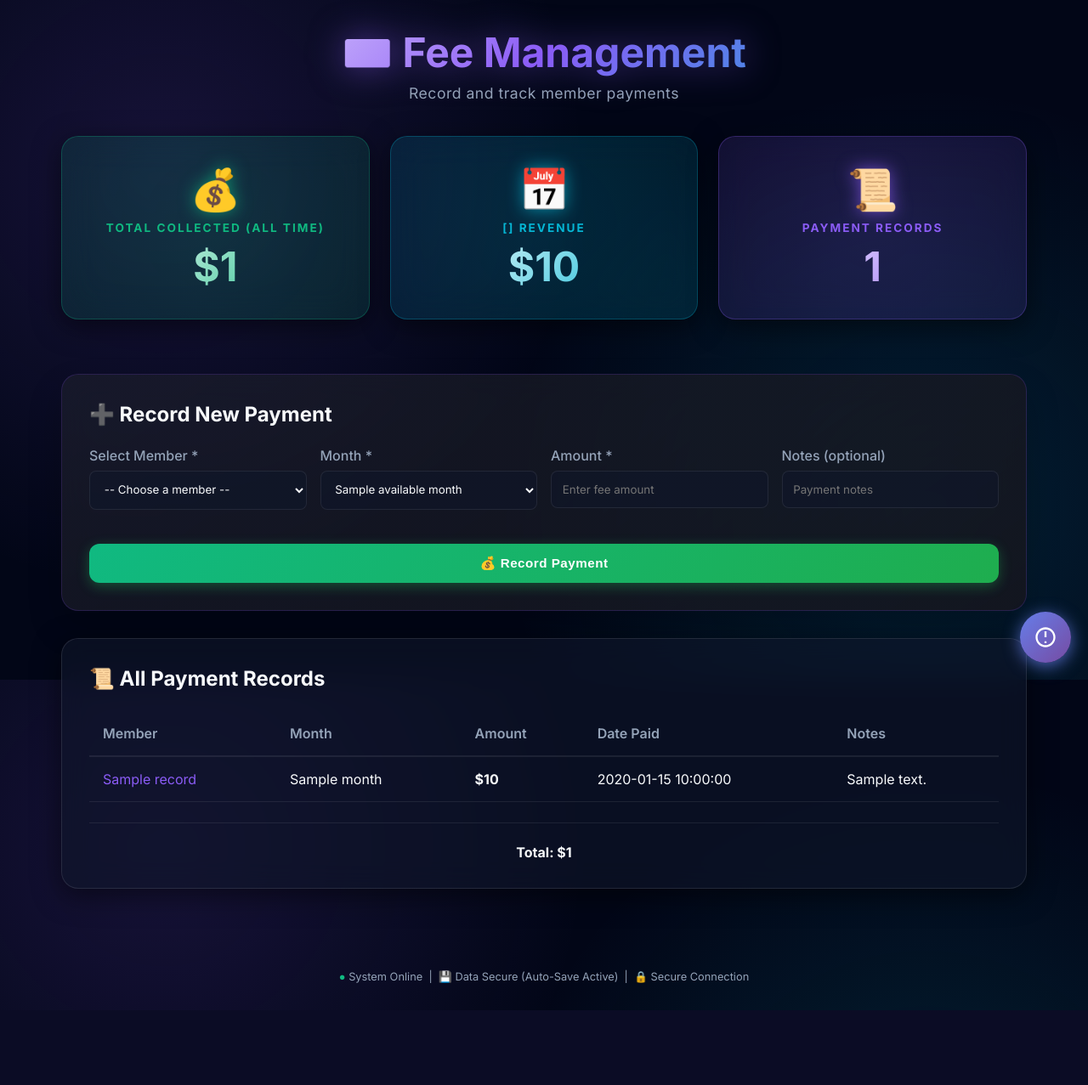
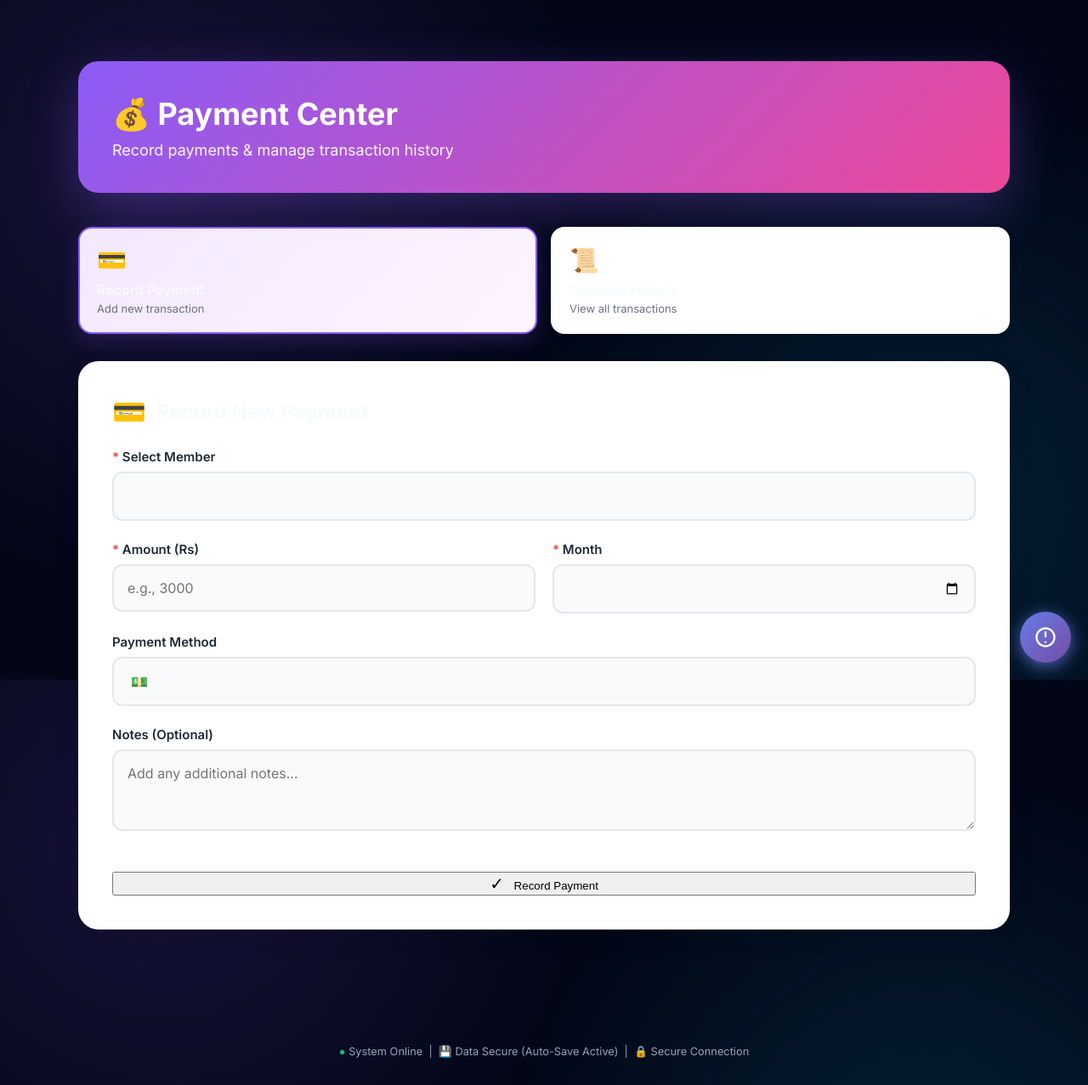
Before and after one commit to AHADKHATTAK1/fitnessmangement, a Flask app: template templates/fees.html in a window 1280 px wide. Shown: the whole page at 85% size. Before the commit the page ends 1189 px from the top, so only its background shows below. Run offline with Flask 3, Linux system fonts and the light colour scheme; the template is opened without the code that fills it: most values are stand-ins (such as "Sample title", 1, 10 or a date in 2020).

Commit message:
DESIGN: Premium Payment Center - Enhanced UI, tabs, beautiful forms & history

```diff
--- a/templates/fees.html
+++ b/templates/fees.html
@@ -1,160 +1,329 @@
 {% extends "base.html" %}
 
-{% block title %}Fee Management - Gym Manager{% endblock %}
+{% block title %}💰 Payment Center - Premium{% endblock %}
 
 {% block content %}
-<div style="text-align: center; margin-bottom: 2.5rem;">
-    <h1
-        style="font-size: 3rem; font-weight: 800; background: linear-gradient(135deg, #fff 0%, var(--primary) 50%, var(--secondary) 100%); -webkit-background-clip: text; -webkit-text-fill-color: transparent; background-clip: text; filter: drop-shadow(0 0 20px rgba(139, 92, 246, 0.5)); margin-bottom: 0.5rem;">
-        💳 Fee Management
-    </h1>
-    <p style="color: var(--text-muted); font-size: 1.1rem; letter-spacing: 0.5px;">Record and track member payments</p>
+<style>
+    @media (max-width: 768px) {
+        .payment-container {
+            padding: 80px 16px 16px 16px;
+        }
+    }
+
+    .payment-container {
+        max-width: 1200px;
+        margin: 0 auto;
+        padding: 40px 20px;
+    }
+
+    .payment-header {
+        background: linear-gradient(135deg, #8b5cf6 0%, #ec4899 100%);
+        padding: 40px;
+        border-radius: 24px;
+        color: white;
+        margin-bottom: 40px;
+        box-shadow: 0 20px 60px rgba(139, 92, 246, 0.3);
+    }
+
+    .payment-header h1 {
+        font-size: 36px;
+        margin: 0 0 10px 0;
+        font-weight: 800;
+    }
+
+    .payment-header p {
+        font-size: 18px;
+        opacity: 0.95;
+        margin: 0;
+    }
+
+    .payment-tabs {
+        display: flex;
+        gap: 16px;
+        margin-bottom: 32px;
+        flex-wrap: wrap;
+    }
+
+    .payment-tab {
+        flex: 1;
+        min-width: 200px;
+        padding: 20px;
+        background: white;
+        border-radius: 16px;
+        box-shadow: 0 4px 12px rgba(0, 0, 0, 0.08);
+        cursor: pointer;
+        transition: all 0.3s ease;
+        border: 2px solid transparent;
+    }
+
+    .payment-tab.active {
+        border-color: #8b5cf6;
+        background: linear-gradient(135deg, #f3e8ff 0%, #fdf4ff 100%);
+        box-shadow: 0 8px 24px rgba(139, 92, 246, 0.2);
+    }
+
+    .payment-tab:hover {
+        transform: translateY(-4px);
+        box-shadow: 0 12px 32px rgba(0, 0, 0, 0.12);
+    }
+
+    .payment-form-card {
+        background: white;
+        padding: 40px;
+        border-radius: 24px;
+        box-shadow: 0 8px 32px rgba(0, 0, 0, 0.08);
+        margin-bottom: 32px;
+    }
+
+    .form-group {
+        margin-bottom: 24px;
+    }
+
+    .form-group label {
+        display: block;
+        font-weight: 600;
+        margin-bottom: 8px;
+        color: #1f2937;
+        font-size: 15px;
+    }
+
+    .form-input {
+        width: 100%;
+        padding: 16px;
+        border: 2px solid #e5e7eb;
+        border-radius: 12px;
+        font-size: 16px;
+        transition: all 0.3s ease;
+        background: #f9fafb;
+    }
+
+    .form-input:focus {
+        outline: none;
+        border-color: #8b5cf6;
+        background: white;
+        box-shadow: 0 0 0 4px rgba(139, 92, 246, 0.1);
+    }
+
+    .payment-history-table {
+        background: white;
+        border-radius: 24px;
+        overflow: hidden;
+        box-shadow: 0 8px 32px rgba(0, 0, 0, 0.08);
+    }
+
+    .table-header {
+        background: linear-gradient(135deg, #8b5cf6 0%, #7c3aed 100%);
+        color: white;
+        padding: 20px;
+        font-weight: 600;
+    }
+
+    .table-row {
+        padding: 20px;
+        border-bottom: 1px solid #f3f4f6;
+        transition: all 0.2s ease;
+    }
+
+    .table-row:hover {
+        background: #f9fafb;
+    }
+
+    .status-badge {
+        display: inline-flex;
+        align-items: center;
+        gap: 6px;
+        padding: 6px 14px;
+        border-radius: 20px;
+        font-size: 13px;
+        font-weight: 600;
+    }
+
+    .status-paid {
+        background: linear-gradient(135deg, #10b981 0%, #059669 100%);
+        color: white;
+    }
+
+    .status-pending {
+        background: linear-gradient(135deg, #f59e0b 0%, #d97706 100%);
+        color: white;
+    }
+
+    .empty-state {
+        text-align: center;
+        padding: 80px 20px;
+        color: #9ca3af;
+    }
+
+    .empty-state-icon {
+        font-size: 64px;
+        margin-bottom: 20px;
+    }
+</style>
+
+<div class="payment-container">
+    <!-- Premium Header -->
+    <div class="payment-header">
+        <h1>💰 Payment Center</h1>
+        <p>Record payments & manage transaction history</p>
     </div>
 
-<!-- VIP Summary Cards -->
-<div
-    style="display: grid; grid-template-columns: repeat(auto-fit, minmax(250px, 1fr)); gap: 1.5rem; margin-bottom: 2rem;">
-    <!-- Total Collected -->
-    <div class="card"
-        style="text-align: center; background: rgba(16, 185, 129, 0.1); backdrop-filter: blur(20px); border: 1px solid rgba(16, 185, 129, 0.3); position: relative; overflow: hidden;">
-        <div
-            style="position: absolute; top: -50%; right: -50%; width: 200%; height: 200%; background: radial-gradient(circle, rgba(16, 185, 129, 0.1) 0%, transparent 70%); animation: pulse 4s ease-in-out infinite;">
+    <!-- Tabs -->
+    <div class="payment-tabs">
+        <div class="payment-tab active" onclick="showTab('record')">
+            <div style="font-size: 28px; margin-bottom: 8px;">💳</div>
+            <div style="font-weight: 600; font-size: 16px;">Record Payment</div>
+            <div style="font-size: 13px; color: #6b7280; margin-top: 4px;">Add new transaction</div>
         </div>
-        <div style="position: relative; z-index: 1;">
-            <div style="font-size: 3rem; margin-bottom: 0.5rem; filter: drop-shadow(0 0 10px rgba(16, 185, 129, 0.7));">
-                💰</div>
-            <h3
-                style="font-size: 0.85rem; text-transform: uppercase; letter-spacing: 2px; color: var(--success); margin-bottom: 0.5rem; font-weight: 700;">
-                Total Collected (All Time)</h3>
-            <div
-                style="font-size: 3rem; font-weight: 900; background: linear-gradient(135deg, #fff, var(--success)); -webkit-background-clip: text; -webkit-text-fill-color: transparent;">
-                {{ gym_details.currency or '$' }}{{ total_collected }}</div>
+        <div class="payment-tab" onclick="showTab('history')">
+            <div style="font-size: 28px; margin-bottom: 8px;">📜</div>
+            <div style="font-weight: 600; font-size: 16px;">Payment History</div>
+            <div style="font-size: 13px; color: #6b7280; margin-top: 4px;">View all transactions</div>
         </div>
     </div>
 
-    <!-- Current Month -->
-    <div class="card"
-        style="text-align: center; background: rgba(6, 182, 212, 0.1); backdrop-filter: blur(20px); border: 1px solid rgba(6, 182, 212, 0.3); position: relative; overflow: hidden;">
-        <div
-            style="position: absolute; top: -50%; right: -50%; width: 200%; height: 200%; background: radial-gradient(circle, rgba(6, 182, 212, 0.1) 0%, transparent 70%); animation: pulse 4s ease-in-out infinite 0.5s;">
-        </div>
-        <div style="position: relative; z-index: 1;">
-            <div style="font-size: 3rem; margin-bottom: 0.5rem; filter: drop-shadow(0 0 10px rgba(6, 182, 212, 0.7));">
-                📅</div>
-            <h3
-                style="font-size: 0.85rem; text-transform: uppercase; letter-spacing: 2px; color: var(--secondary); margin-bottom: 0.5rem; font-weight: 700;">
-                {{ current_month }} Revenue</h3>
-            <div
-                style="font-size: 3rem; font-weight: 900; background: linear-gradient(135deg, #fff, var(--secondary)); -webkit-background-clip: text; -webkit-text-fill-color: transparent;">
-                {{ gym_details.currency or '$' }}{{ current_month_total }}</div>
-        </div>
-    </div>
+    <!-- Record Payment Form -->
+    <div id="record-tab" class="tab-content">
+        <div class="payment-form-card">
+            <h2 style="margin-bottom: 24px; display: flex; align-items: center; gap: 12px;">
+                <span style="font-size: 32px;">💳</span>
+                Record New Payment
+            </h2>
 
-    <!-- Total Records -->
-    <div class="card"
-        style="text-align: center; background: rgba(139, 92, 246, 0.1); backdrop-filter: blur(20px); border: 1px solid rgba(139, 92, 246, 0.3); position: relative; overflow: hidden;">
-        <div
-            style="position: absolute; top: -50%; right: -50%; width: 200%; height: 200%; background: radial-gradient(circle, rgba(139, 92, 246, 0.1) 0%, transparent 70%); animation: pulse 4s ease-in-out infinite 1s;">
-        </div>
-        <div style="position: relative; z-index: 1;">
-            <div style="font-size: 3rem; margin-bottom: 0.5rem; filter: drop-shadow(0 0 10px rgba(139, 92, 246, 0.7));">
-                📜</div>
-            <h3
-                style="font-size: 0.85rem; text-transform: uppercase; letter-spacing: 2px; color: var(--primary); margin-bottom: 0.5rem; font-weight: 700;">
-                Payment Records</h3>
-            <div
-                style="font-size: 3rem; font-weight: 900; background: linear-gradient(135deg, #fff, var(--primary)); -webkit-background-clip: text; -webkit-text-fill-color: transparent;">
-                {{ fee_records|length }}</div>
-        </div>
-    </div>
-</div>
-
-<!-- Record New Payment -->
-<div class="card"
-    style="margin-bottom: 2rem; border: 1px solid hsla(260, 80%, 60%, 0.2); background: linear-gradient(145deg, hsla(230, 20%, 15%, 0.6), hsla(230, 20%, 10%, 0.9)); box-shadow: 0 20px 40px hsla(0, 0%, 0%, 0.2);">
-    <h2 style="margin-bottom: 1.5rem;">➕ Record New Payment</h2>
-    <form method="POST">
-        <div style="display: grid; grid-template-columns: repeat(auto-fit, minmax(200px, 1fr)); gap: 1rem;">
+            <form action="{{ url_for('record_fee') }}" method="POST">
                 <div class="form-group">
-                <label for="member_id">Select Member *</label>
-                <select id="member_id" name="member_id" required
-                    style="width: 100%; padding: 0.8rem; border-radius: 8px; border: 1px solid var(--border); background: var(--bg-card); color: var(--text);">
-                    <option value="">-- Choose a member --</option>
+                    <label for="member_id">
+                        <span style="color: #ef4444;">*</span> Select Member
+                    </label>
+                    <select name="member_id" id="member_id" class="form-input" required>
+                        <option value="">Choose a member...</option>
                         {% for member in members %}
-                    <option value="{{ member.id }}">{{ member.name }} (ID: {{ member.id }})</option>
-                    {% endfor %}
-                </select>
-            </div>
-
-            <div class="form-group">
-                <label for="month">Month *</label>
-                <select id="month" name="month" required
-                    style="width: 100%; padding: 0.8rem; border-radius: 8px; border: 1px solid var(--border); background: var(--bg-card); color: var(--text);">
-                    {% for m in available_months %}
-                    <option value="{{ m.value }}" {% if m.value==current_month %}selected{% endif %}>{{ m.label }}
+                        <option value="{{ member.id }}">
+                            {{ member.name }} - {{ member.phone }}
                         </option>
                         {% endfor %}
                     </select>
                 </div>
 
+                <div style="display: grid; grid-template-columns: 1fr 1fr; gap: 20px;">
                     <div class="form-group">
-                <label for="amount">Amount *</label>
-                <input type="number" id="amount" name="amount" step="0.01" required placeholder="Enter fee amount"
-                    style="width: 100%; padding: 0.8rem; border-radius: 8px; border: 1px solid var(--border); background: var(--bg-card); color: var(--text);">
+                        <label for="amount">
+                            <span style="color: #ef4444;">*</span> Amount (Rs)
+                        </label>
+                        <input type="number" name="amount" id="amount" class="form-input" placeholder="e.g., 3000"
+                            required min="1">
                     </div>
 
                     <div class="form-group">
-                <label for="notes">Notes (optional)</label>
-                <input type="text" id="notes" name="notes" placeholder="Payment notes"
-                    style="width: 100%; padding: 0.8rem; border-radius: 8px; border: 1px solid var(--border); background: var(--bg-card); color: var(--text);">
+                        <label for="month">
+                            <span style="color: #ef4444;">*</span> Month
+                        </label>
+                        <input type="month" name="month" id="month" class="form-input" required>
                     </div>
                 </div>
 
-        <button type="submit" class="btn btn-success" style="width: 100%; margin-top: 1rem;">
-            💰 Record Payment
+                <div class="form-group">
+                    <label for="payment_method">Payment Method</label>
+                    <select name="payment_method" id="payment_method" class="form-input">
+                        <option value="cash">💵 Cash</option>
+                        <option value="online">💳 Online Transfer</option>
+                        <option value="jazzcash">📱 JazzCash</option>
+                        <option value="easypaisa">📱 EasyPaisa</option>
+                        <option value="card">💳 Debit/Credit Card</option>
+                    </select>
+                </div>
+
+                <div class="form-group">
+                    <label for="notes">Notes (Optional)</label>
+                    <textarea name="notes" id="notes" class="form-input" rows="3"
+                        placeholder="Add any additional notes..."></textarea>
+                </div>
+
+                <button type="submit" class="btn-primary" style="width: 100%; margin-top: 20px;">
+                    <span style="font-size: 20px; margin-right: 8px;">✓</span>
+                    Record Payment
                 </button>
             </form>
         </div>
+    </div>
 
     <!-- Payment History -->
-<div class="card">
-    <h2 style="margin-bottom: 1.5rem;">📜 All Payment Records</h2>
-
-    {% if fee_records %}
-    <div style="overflow-x: auto;">
-        <table>
-            <thead>
-                <tr>
-                    <th>Member</th>
-                    <th>Month</th>
-                    <th>Amount</th>
-                    <th>Date Paid</th>
-                    <th>Notes</th>
-                </tr>
-            </thead>
-            <tbody>
-                {% for record in fee_records %}
-                <tr>
-                    <td><a href="{{ url_for('member_details', member_id=record.member_id) }}"
-                            style="color: var(--primary); text-decoration: none;">{{ record.member_name }}</a></td>
-                    <td>{{ record.month }}</td>
-                    <td><strong>{{ gym_details.currency or '$' }}{{ record.amount }}</strong></td>
-                    <td>{{ record.paid_date }}</td>
-                    <td>{{ record.notes or '-' }}</td>
-                </tr>
-                {% endfor %}
-            </tbody>
-        </table>
+    <div id="history-tab" class="tab-content" style="display: none;">
+        <div class="payment-history-table">
+            <div class="table-header">
+                <h3 style="margin: 0; font-size: 20px;">Payment History</h3>
             </div>
 
-    <div style="text-align: center; margin-top: 1.5rem; padding-top: 1.5rem; border-top: 1px solid var(--border);">
-        <strong>Total: {{ gym_details.currency or '$' }}{{ total_collected }}</strong>
+            {% if fees %}
+            <div style="padding: 20px;">
+                {% for fee in fees %}
+                <div class="table-row"
+                    style="display: grid; grid-template-columns: 2fr 1fr 1fr 1fr 1fr; gap: 16px; align-items: center;">
+                    <div>
+                        <div style="font-weight: 600; color: #1f2937; margin-bottom: 4px;">
+                            {{ fee.member.name }}
+                        </div>
+                        <div style="font-size: 13px; color: #6b7280;">
+                            {{ fee.member.phone }}
+                        </div>
+                    </div>
+                    <div style="font-weight: 600; color: #059669; font-size: 18px;">
+                        Rs {{ fee.amount }}
+                    </div>
+                    <div style="color: #6b7280;">
+                        {{ fee.month }}
+                    </div>
+                    <div>
+                        <span class="status-badge status-paid">
+                            ✓ Paid
+                        </span>
+                    </div>
+                    <div style="font-size: 13px; color: #9ca3af;">
+                        {{ fee.paid_date.strftime('%d %b %Y') }}
+                    </div>
+                </div>
+                {% endfor %}
             </div>
             {% else %}
-    <p style="color: var(--text-muted); text-align: center; padding: 2rem;">
-        No payment records yet. Start by recording a payment above!
-    </p>
+            <div class="empty-state">
+                <div class="empty-state-icon">📭</div>
+                <h3 style="color: #6b7280; margin-bottom: 8px;">No Payments Yet</h3>
+                <p style="color: #9ca3af;">Record your first payment to see it here!</p>
+            </div>
             {% endif %}
         </div>
+    </div>
+</div>
+
+<script>
+    function showTab(tabName) {
+        // Hide all tabs
+        document.querySelectorAll('.tab-content').forEach(tab => {
+            tab.style.display = 'none';
+        });
+
+        // Remove active class from all tabs
+        document.querySelectorAll('.payment-tab').forEach(tab => {
+            tab.classList.remove('active');
+        });
+
+        // Show selected tab
+        if (tabName === 'record') {
+            document.getElementById('record-tab').style.display = 'block';
+            document.querySelectorAll('.payment-tab')[0].classList.add('active');
+        } else {
+            document.getElementById('history-tab').style.display = 'block';
+            document.querySelectorAll('.payment-tab')[1].classList.add('active');
+        }
+    }
+
+    // Set current month as default
+    document.addEventListener('DOMContentLoaded', function () {
+        const monthInput = document.getElementById('month');
+        const now = new Date();
+        const year = now.getFullYear();
+        const month = String(now.getMonth() + 1).padStart(2, '0');
+        monthInput.value = `${year}-${month}`;
+    });
+</script>
 
 {% endblock %}
```
Lines whose indentation alone changed are shown as unchanged.
